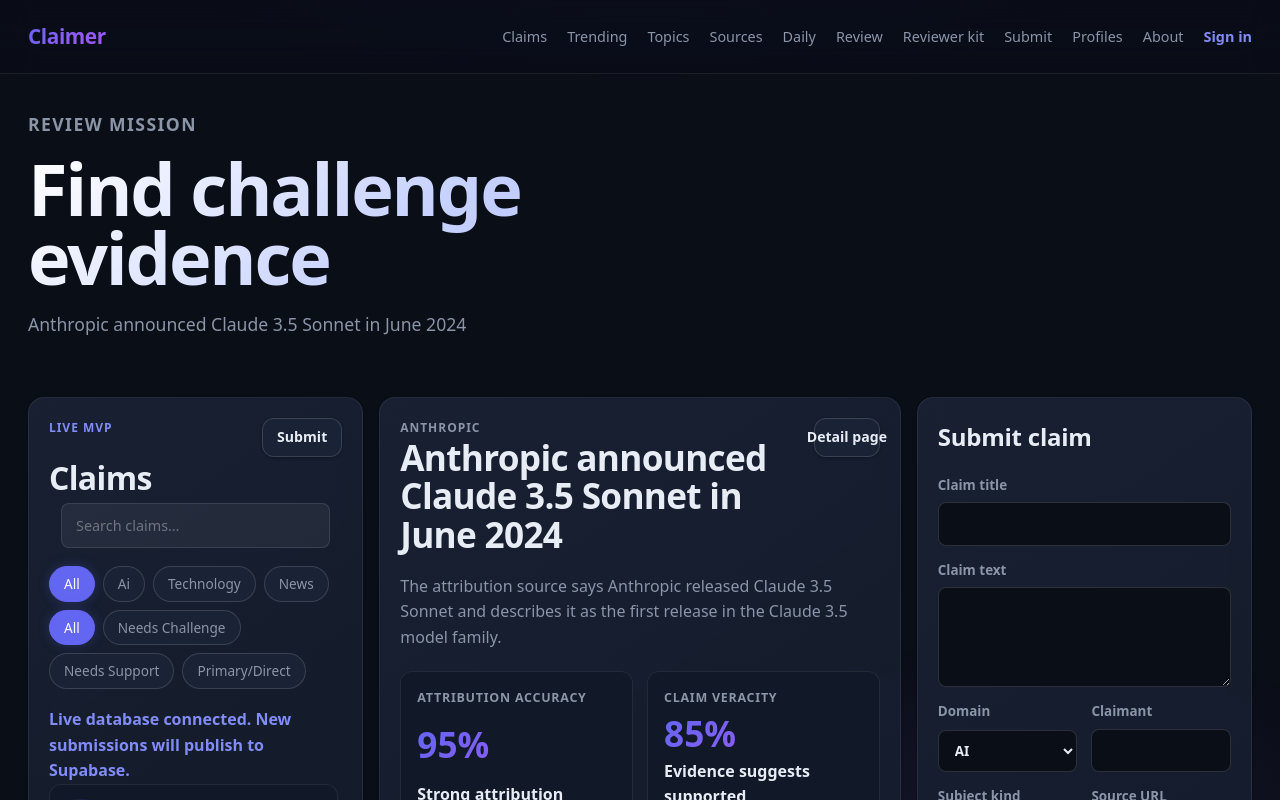
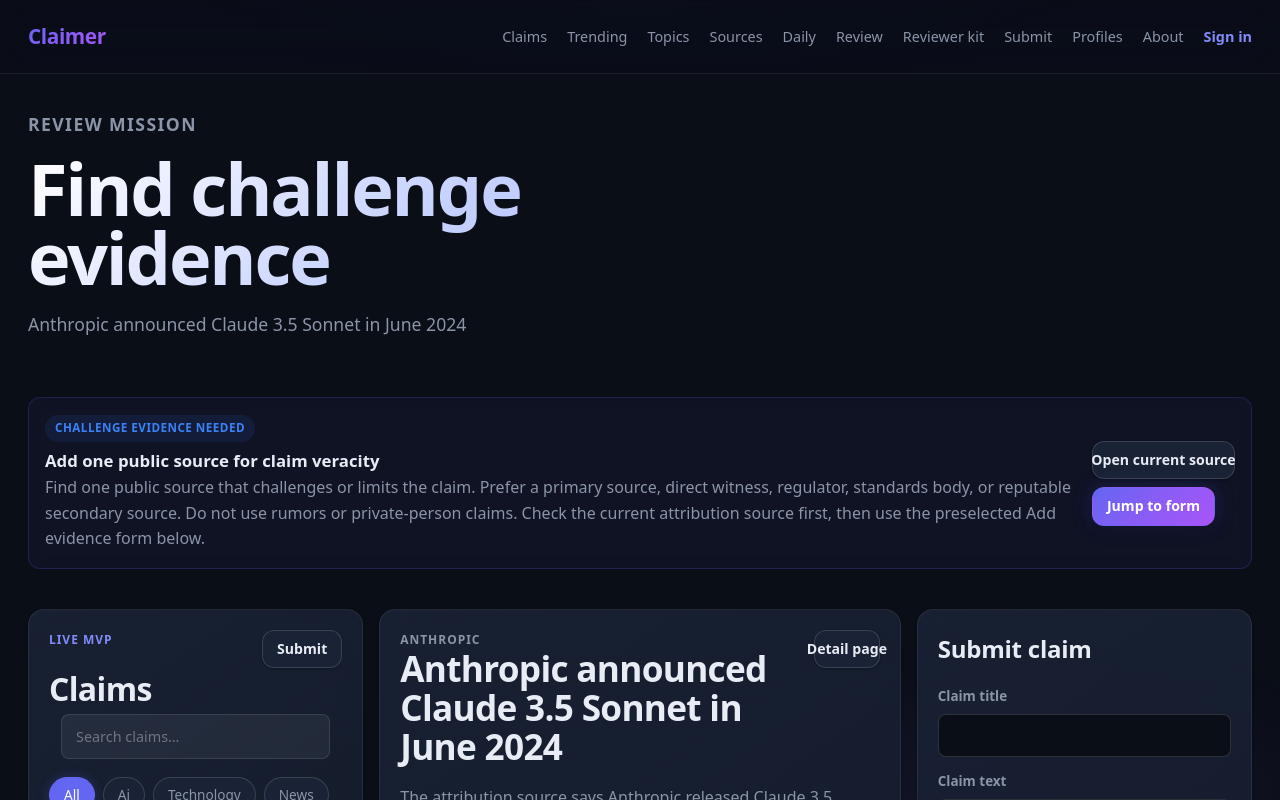
Before and after one commit to Claimer-org/claimer, a Next.js app: page /claimer/submit/anthropic-claude-3-5-sonnet in a window 1280 px wide. Shown: the top 800 px of the page. Built offline with nearby package versions, Linux system fonts and the light colour scheme; no server answers; the database is empty.

Commit message:
Improve reviewer evidence mission flow

```diff
--- a/app/submit/[id]/page.tsx
+++ b/app/submit/[id]/page.tsx
@@ -40,6 +40,8 @@ export default async function SubmitForClaimPage({
   }
 
   const mission = reviewMission(claim);
+  const targetLabel =
+    mission.stance === "context" ? "attribution context" : "claim veracity";
 
   return (
     <div className="stack">
@@ -49,6 +51,30 @@ export default async function SubmitForClaimPage({
         <p>{claim.title}</p>
       </header>
 
+      <section className="review-mission" aria-labelledby="mission-brief-title">
+        <div>
+          <span>{mission.stance} evidence needed</span>
+          <h2 id="mission-brief-title">Add one public source for {targetLabel}</h2>
+          <p>
+            {mission.prompt} Check the current attribution source first, then
+            use the preselected Add evidence form below.
+          </p>
+        </div>
+        <div className="mission-actions">
+          <a
+            className="button compact"
+            href={claim.sourceUrl}
+            rel="noreferrer"
+            target="_blank"
+          >
+            Open current source
+          </a>
+          <a className="button primary compact" href="#evidence-form-title">
+            Jump to form
+          </a>
+        </div>
+      </section>
+
       <ClaimsClient initialClaimId={claim.id} />
     </div>
   );
```
Also changed, not shown: public/llms.txt.
